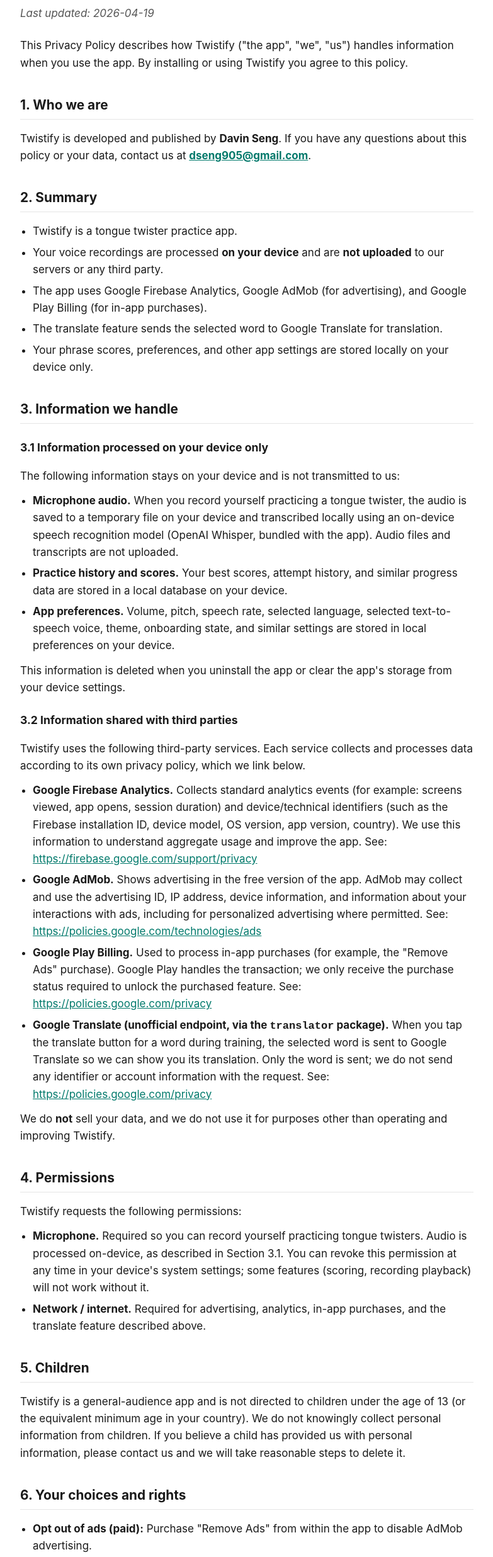
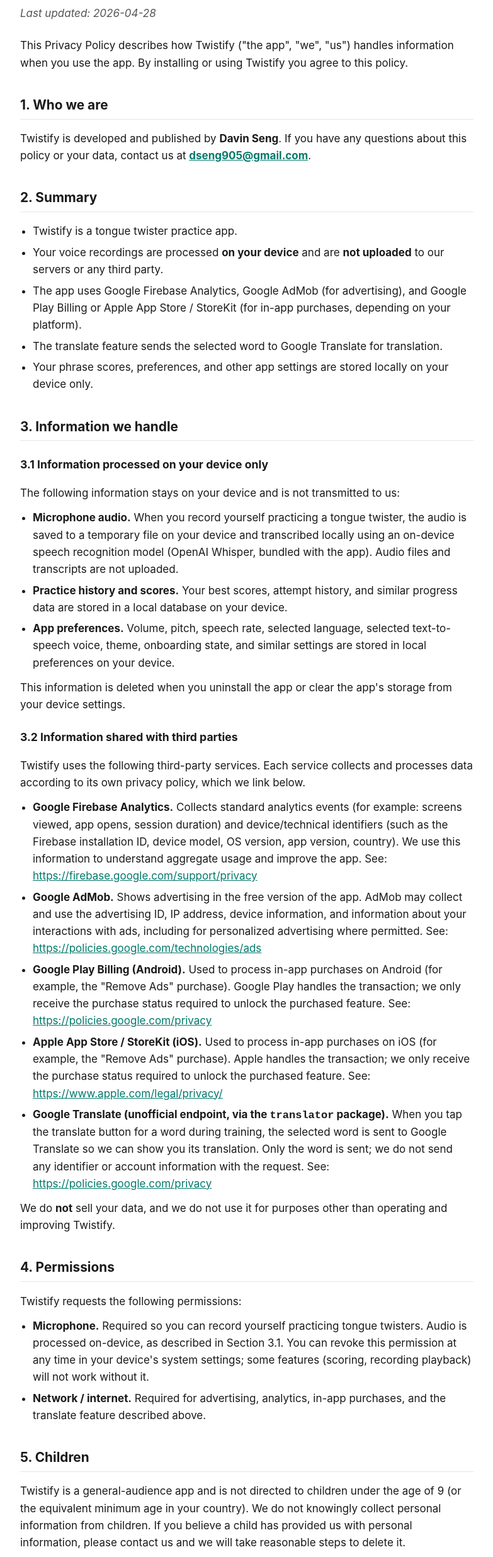
Before and after one commit to dseng905/dseng905.github.io, a plain HTML site: page twistify/privacy_policy.html in a window 1280 px wide. Shown: the part 87-2560 px from the top of the page at 63% size, without its empty margins (248-1031 px from the left). Drawn offline with Linux system fonts and the light colour scheme.

Commit message:
Update privacy_policy.html to iOS

```diff
--- a/twistify/privacy_policy.html
+++ b/twistify/privacy_policy.html
@@ -75,7 +75,7 @@
 <main>
 
 <h1>Privacy Policy for Twistify</h1>
-<p class="updated">Last updated: 2026-04-19</p>
+<p class="updated">Last updated: 2026-04-28</p>
 
 <p>
   This Privacy Policy describes how Twistify ("the app", "we", "us") handles
@@ -99,7 +99,8 @@
   </li>
   <li>
     The app uses Google Firebase Analytics, Google AdMob (for advertising),
-    and Google Play Billing (for in-app purchases).
+    and Google Play Billing or Apple App Store / StoreKit (for in-app
+    purchases, depending on your platform).
   </li>
   <li>The translate feature sends the selected word to Google Translate for translation.</li>
   <li>
@@ -158,11 +159,18 @@
     <a href="https://policies.google.com/technologies/ads">https://policies.google.com/technologies/ads</a>
   </li>
   <li>
-    <strong>Google Play Billing.</strong> Used to process in-app purchases
-    (for example, the "Remove Ads" purchase). Google Play handles the
-    transaction; we only receive the purchase status required to unlock the
-    purchased feature. See:
+    <strong>Google Play Billing (Android).</strong> Used to process in-app
+    purchases on Android (for example, the "Remove Ads" purchase). Google
+    Play handles the transaction; we only receive the purchase status
+    required to unlock the purchased feature. See:
     <a href="https://policies.google.com/privacy">https://policies.google.com/privacy</a>
+  </li>
+  <li>
+    <strong>Apple App Store / StoreKit (iOS).</strong> Used to process
+    in-app purchases on iOS (for example, the "Remove Ads" purchase).
+    Apple handles the transaction; we only receive the purchase status
+    required to unlock the purchased feature. See:
+    <a href="https://www.apple.com/legal/privacy/">https://www.apple.com/legal/privacy/</a>
   </li>
   <li>
     <strong>Google Translate (unofficial endpoint, via the <code>translator</code> package).</strong>
@@ -197,7 +205,7 @@
 <h2>5. Children</h2>
 <p>
   Twistify is a general-audience app and is not directed to children under
-  the age of 13 (or the equivalent minimum age in your country). We do not
+  the age of 9 (or the equivalent minimum age in your country). We do not
   knowingly collect personal information from children. If you believe a
   child has provided us with personal information, please contact us and we
   will take reasonable steps to delete it.
@@ -226,18 +234,18 @@
 <p>
   Depending on where you live (for example, the EEA, UK, California, or
   Brazil) you may have additional rights regarding the personal information
-  Google Firebase, Google AdMob, and Google Play process about you. Those
-  rights are handled by Google under the policies linked in Section 3.2.
-  For any Twistify-specific request, email us at
+  Google Firebase, Google AdMob, Google Play, and Apple process about you.
+  Those rights are handled by Google and Apple under the policies linked
+  in Section 3.2. For any Twistify-specific request, email us at
   <strong><a href="mailto:dseng905@gmail.com">dseng905@gmail.com</a></strong>.
 </p>
 
 <h2>7. Security</h2>
 <p>
-  We rely on the platform security of your device, the Google Play Store,
-  and the third-party services listed above to protect your information. No
-  method of transmission or storage is completely secure; we cannot
-  guarantee absolute security.
+  We rely on the platform security of your device, the Google Play Store
+  or Apple App Store, and the third-party services listed above to protect
+  your information. No method of transmission or storage is completely
+  secure; we cannot guarantee absolute security.
 </p>
 
 <h2>8. Changes to this policy</h2>
```
